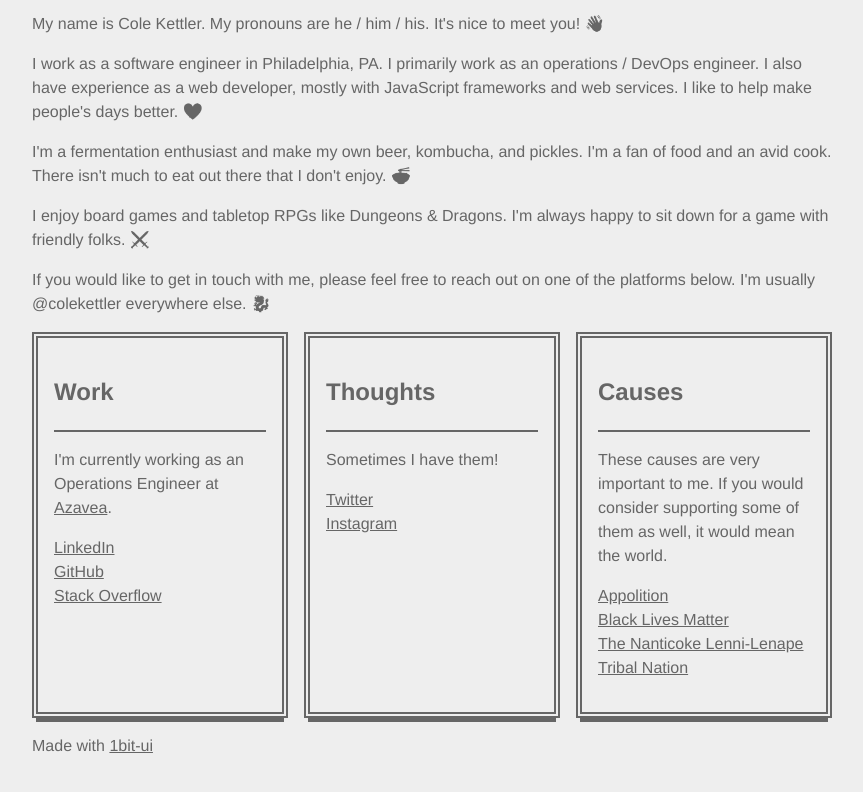
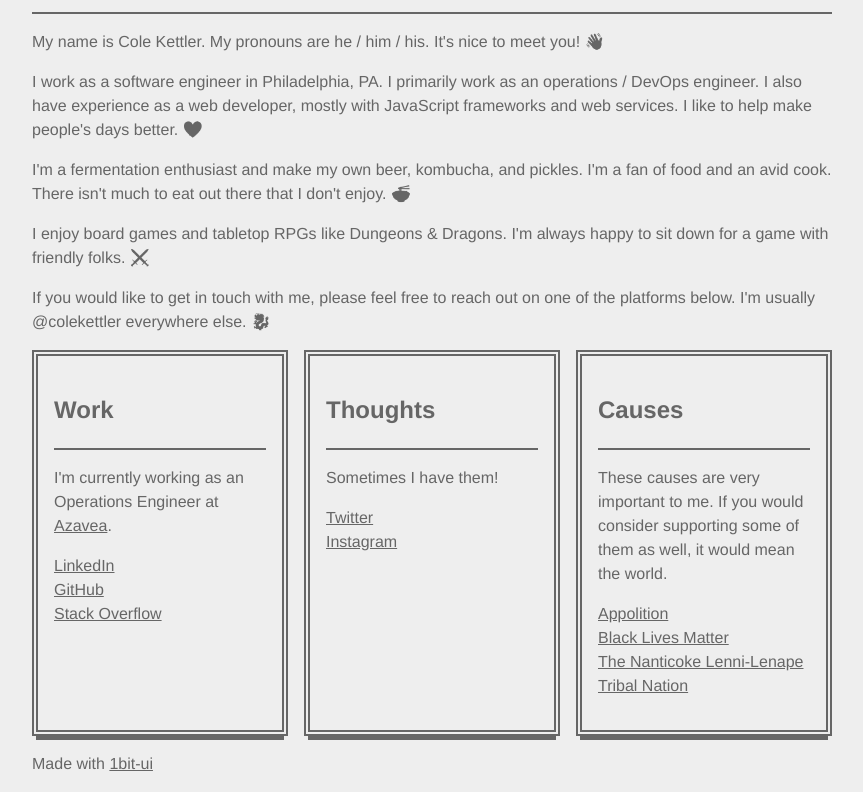
Before and after one commit to colekettler/colekettler.com, a plain HTML site: page index.html in a window 1280 px wide. Shown: the part 95-887 px from the top of the page, without its empty margins (208-1071 px from the left). Drawn offline with Linux system fonts and the light colour scheme.

Commit message:
Add hr to heading

```diff
--- a/index.html
+++ b/index.html
@@ -26,6 +26,7 @@
 
   <body>
     <h1 id="about">Hello!</h1>
+    <hr class="bit-hr">
 
     <article>
       <section>
```
